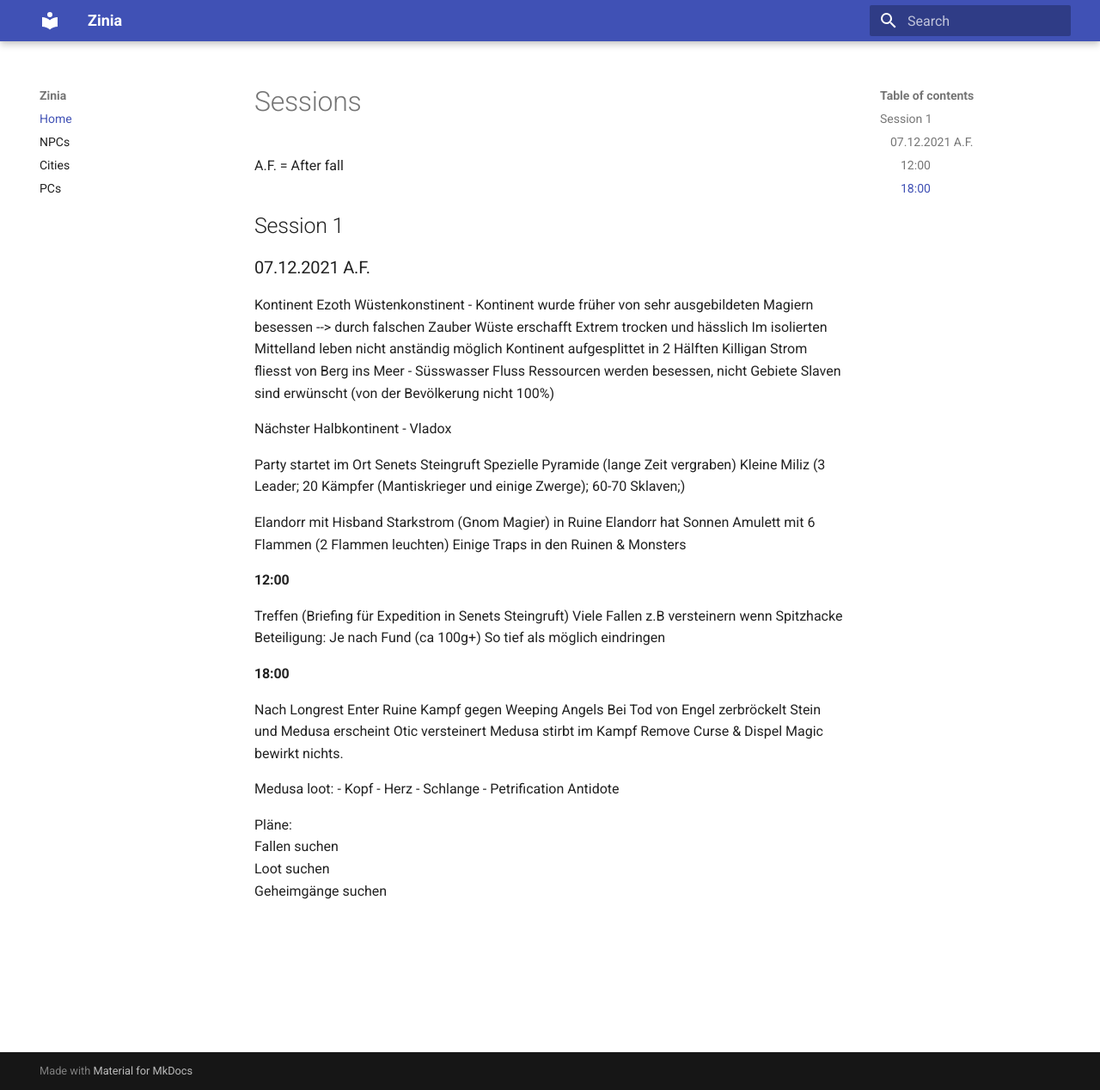
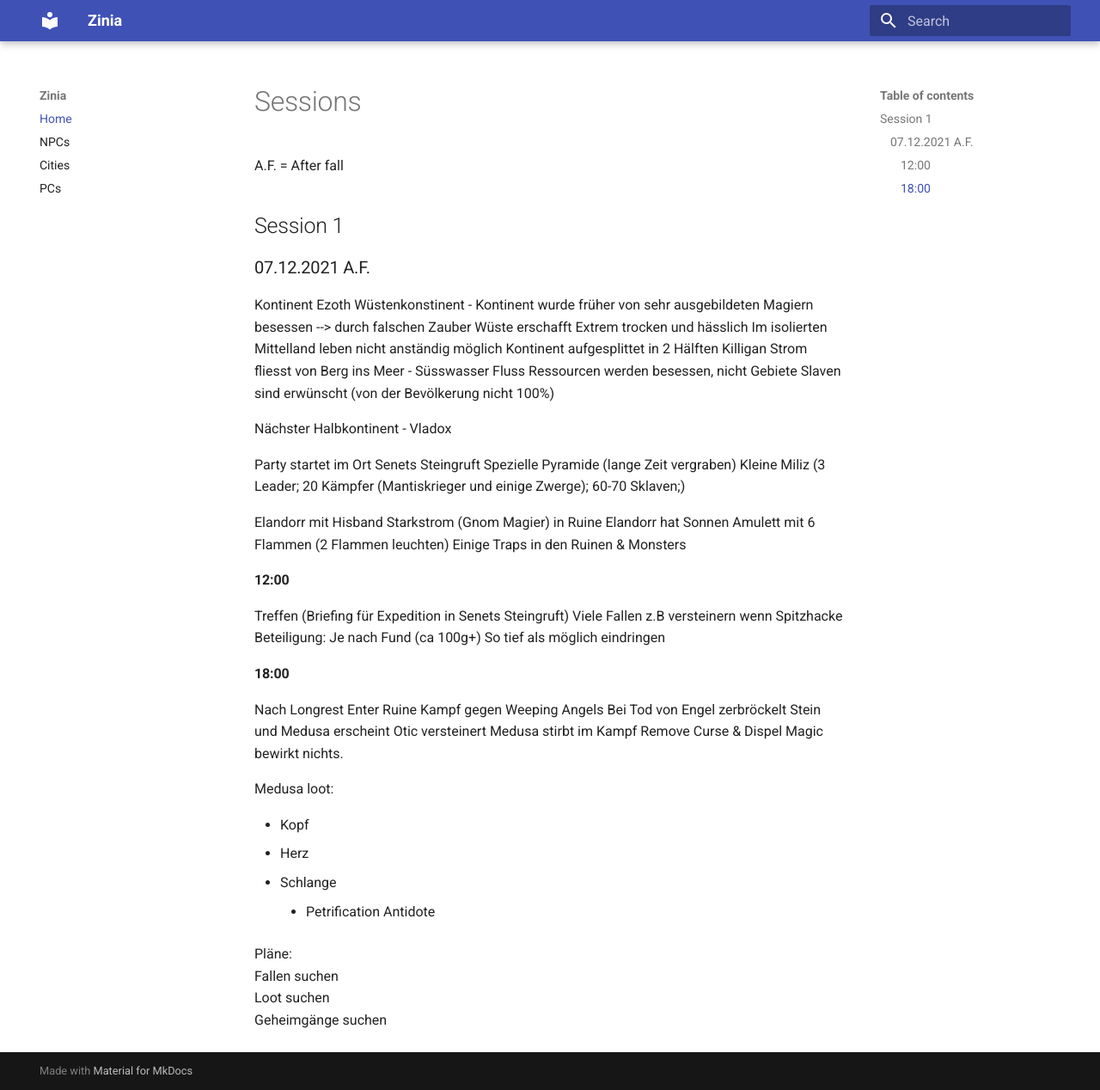
Before and after one commit to sleien/zinia, an MkDocs documentation site: the page built from docs/sessions.md, in a window 1280 px wide and 1268 px high. Shown: the whole window at 86% size. Built offline with MkDocs 1.6.1 and Material for MkDocs 9.7.7, drawn with Linux system fonts in a browser that asks for light colours.

```diff
--- a/docs/sessions.md
+++ b/docs/sessions.md
@@ -40,10 +40,11 @@ Medusa stirbt im Kampf
 Remove Curse & Dispel Magic bewirkt nichts.
 
 Medusa loot:
+
 - Kopf
 - Herz
 - Schlange
-    - Petrification Antidote
+    * Petrification Antidote
 
 
 
```
